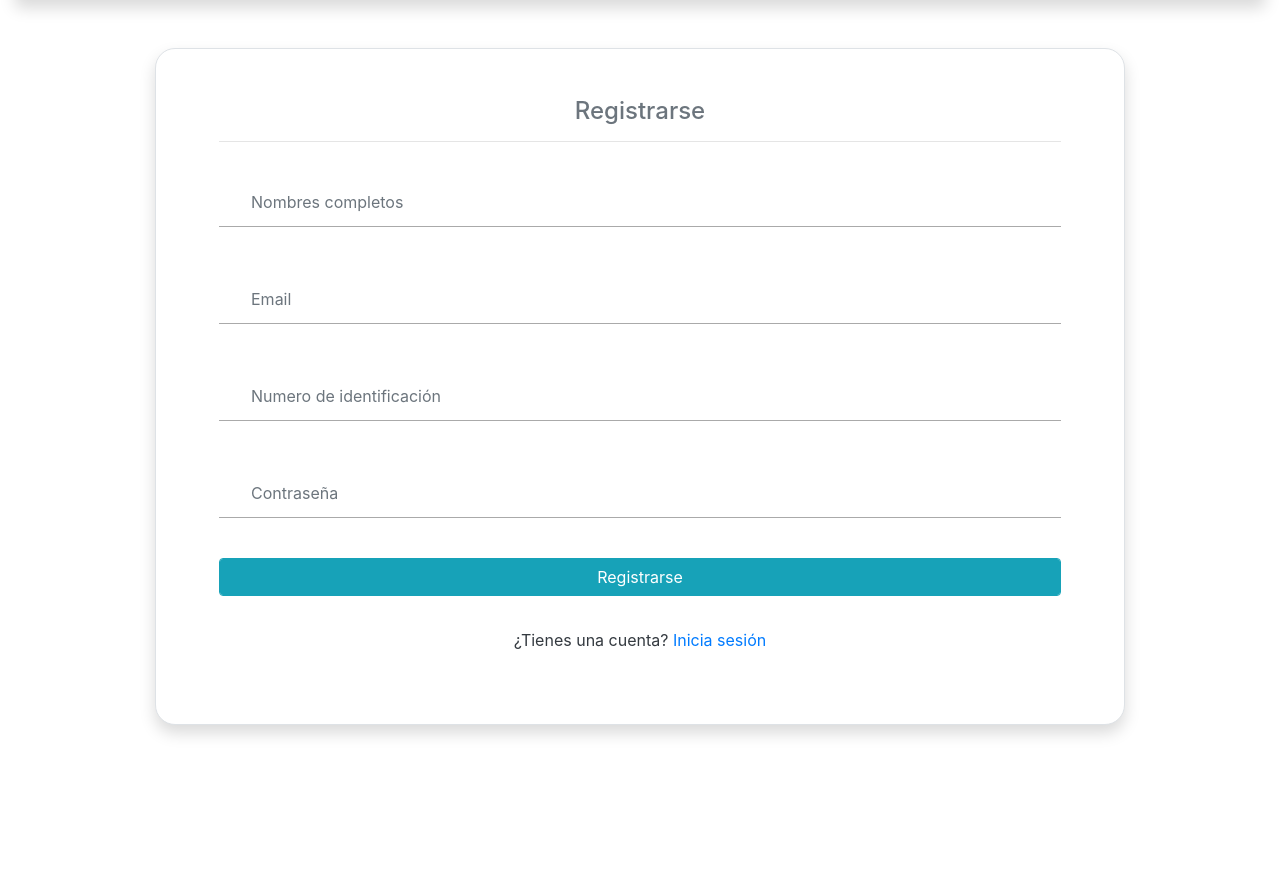
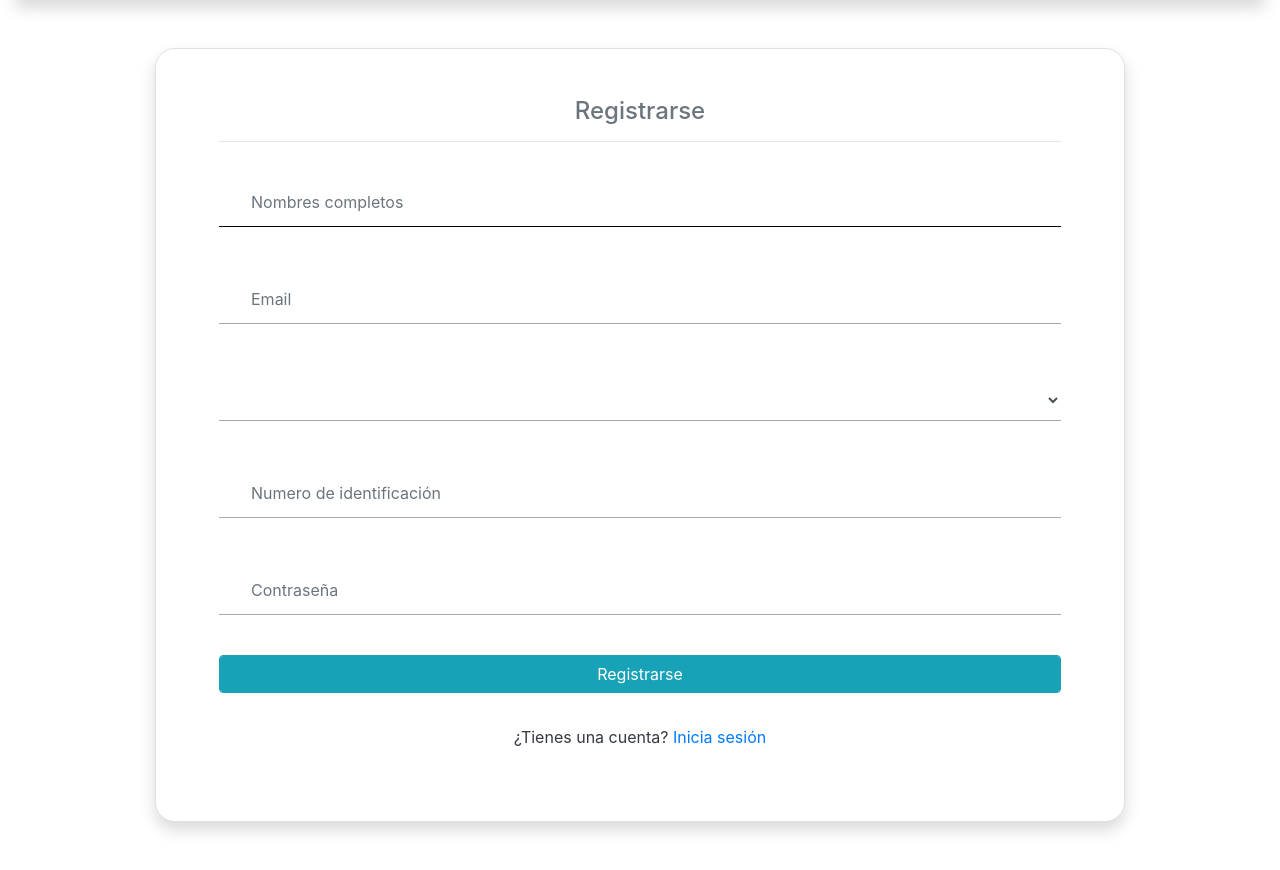
Before and after one commit to poppingxsoul/SimulacroSenaSoft, a PHP site: page /comerce/view/register.php in a window 1280 px wide. Shown: the part 77-947 px from the top of the page. Before the commit the page ends 813 px from the top, so only its background shows below. Run offline with PHP 8.4, Linux system fonts and the light colour scheme.

Commit message:
cambio registro

```diff
--- a/view/register.php
+++ b/view/register.php
@@ -39,16 +39,23 @@
                 <hr>
                 <form action="?c=Usuarios&a=registrar" method="POST">
                     <div class="form-group pt-1">
-                        <input type="text" class="form-control p pb-4" name="nombres" placeholder="Nombres completos" required="">
+                        <input type="text" class="form-control p pb-4" name="nombres" placeholder="Nombres completos" required="" autofocus autocomplete="off">
                     </div>
                     <div class="form-group pt-2">
-                        <input type="email" class="form-control p pb-4" name="email" placeholder="Email" required="">
+                        <input type="email" class="form-control p pb-4" name="email" placeholder="Email" required="" autocomplete="off">
                     </div>
                     <div class="form-group pt-2">
-                        <input type="number" class="form-control p pb-4" name="identificacion" placeholder="Numero de identificación" required="">
+                        <select name="" class="form-control p pb-4">
+                            <option value="">Tipo de documento de identidad</option>
+                            <option value="">Cédula de ciudadano</option>
+                            <option value="">Tarjeta de identidad</option>
+                        </select>
                     </div>
                     <div class="form-group pt-2">
-                        <input type="password" class="form-control p pb-4" name="pass" placeholder="Contraseña" required="">
+                        <input type="number" class="form-control p pb-4" name="identificacion" placeholder="Numero de identificación" required="" autocomplete="off">
+                    </div>
+                    <div class="form-group pt-2">
+                        <input type="password" class="form-control p pb-4" name="pass" placeholder="Contraseña" required="" autocomplete="off">
                     </div>
                     <div class="form-group pt-3">
                         <input type="submit" class="form-control btn btn-info" value="Registrarse">
```
